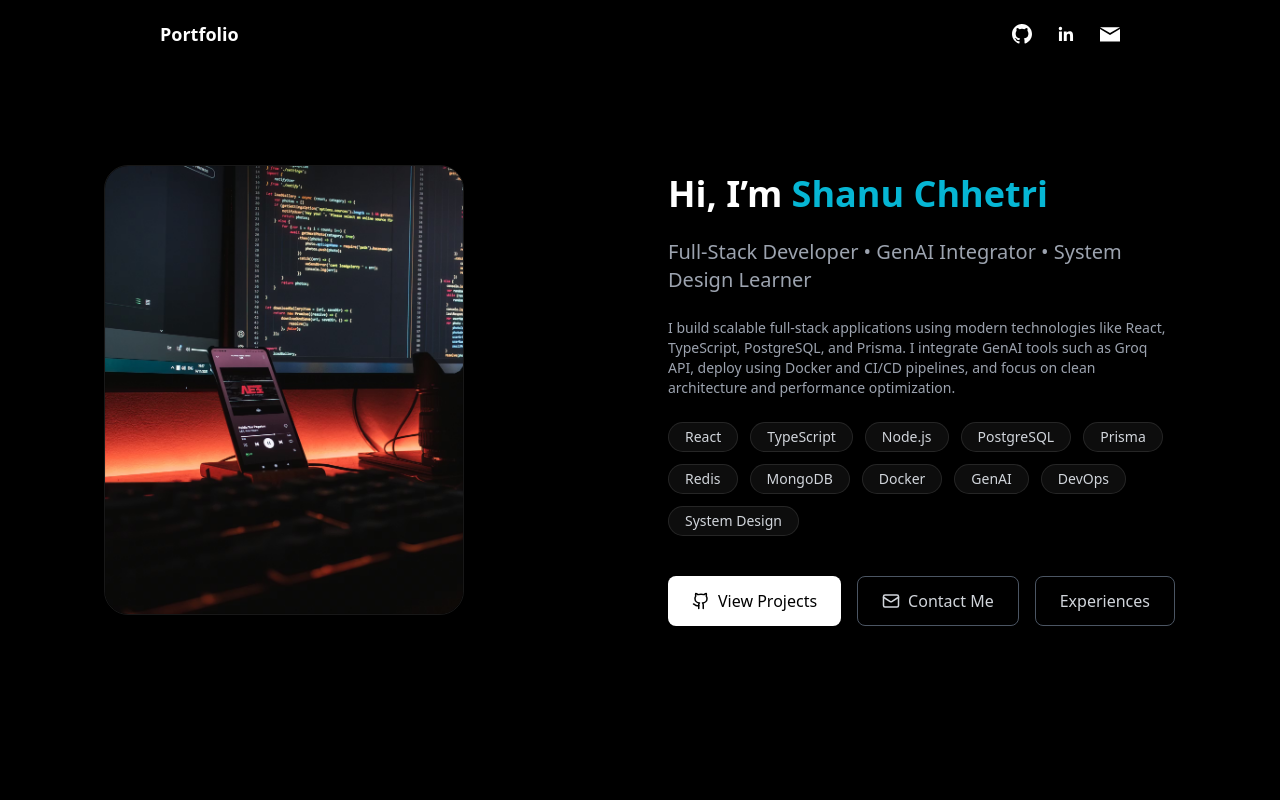
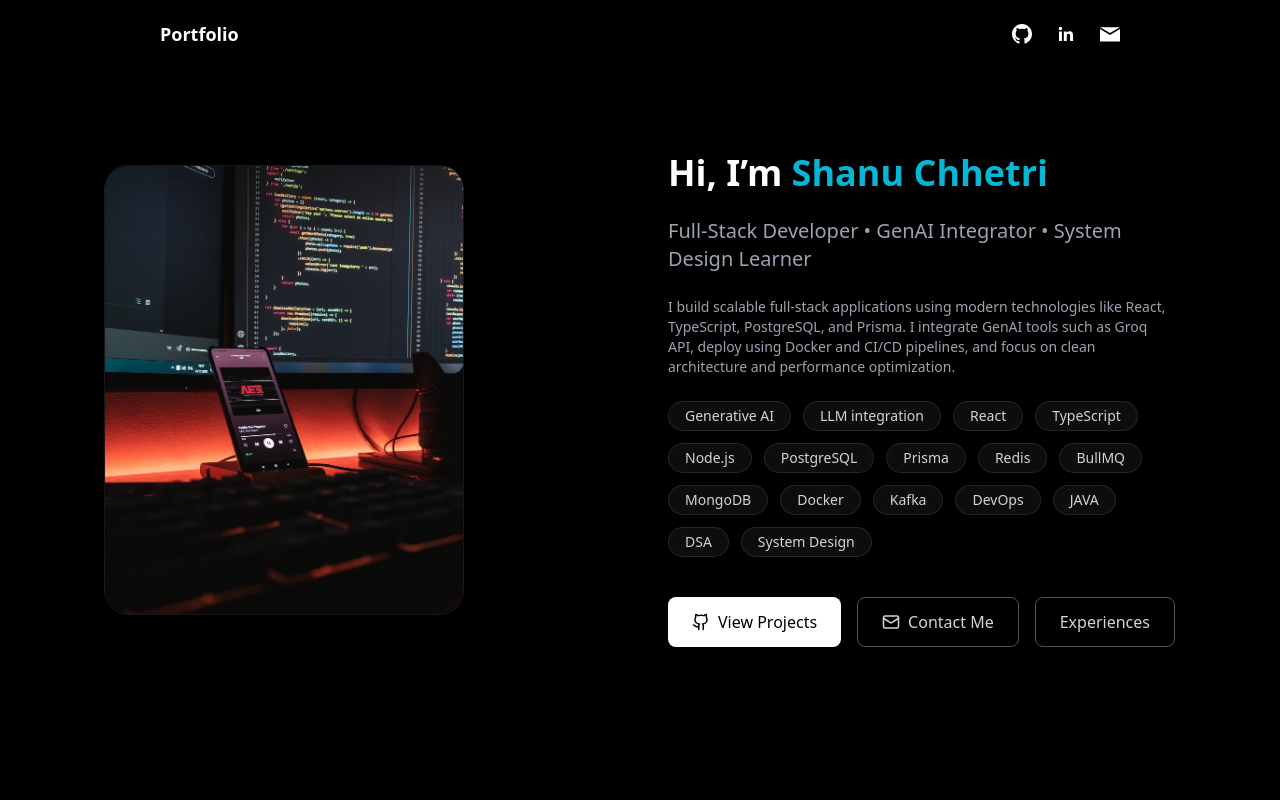
Before and after one commit to Shanu529/Portfolio, a React (Vite) app: page / in a window 1280 px wide. Shown: the top 800 px of the page. Built offline with nearby package versions, Linux system fonts and the light colour scheme.

Commit message:
feat: enhance tech stack and project visibility features

```diff
--- a/src/components/Hero.jsx
+++ b/src/components/Hero.jsx
@@ -83,16 +83,21 @@ function Hero() {
 
             <div className="flex flex-wrap  md:justify-start gap-3">
               {[
+                "Generative AI",
+                "LLM integration",
                 "React",
                 "TypeScript",
                 "Node.js",
                 "PostgreSQL",
                 "Prisma",
                 "Redis",
+                "BullMQ",
                 "MongoDB",
                 "Docker",
-                "GenAI",
+                "Kafka",
                 "DevOps",
+                "JAVA",
+                "DSA",
                 "System Design"
 
               ].map((tech, index) => (
--- a/src/components/Project.jsx
+++ b/src/components/Project.jsx
@@ -44,10 +44,12 @@ function Project() {
   const [active, setActive] = useState(1);
   const navigate = useNavigate();
   const activeProject = projects.find((p) => p.id === active);
+  const [showAll, setShowAll] = useState(false);
+
+  const visibility =  showAll ? projects : projects.slice(0, 4);
 
   return (
     <div className=" bg-black
-
     text-white py-14 px-5 md:px-20">
       <div className="flex flex-col md:flex-row gap-10 md:gap-16 max-w-7xl mx-auto">
 
@@ -60,7 +62,7 @@ function Project() {
             </span>
           </h2>
 
-          {projects.map((project) => (
+          {visibility.map((project) => (
             <button
               key={project.id}
               onClick={() => setActive(project.id)}
@@ -78,6 +80,18 @@ function Project() {
               </span>
             </button>
           ))}
+          {
+            projects.length>4 && (
+              <button
+              onClick={()=>setShowAll(!showAll)}
+              className="md:mt-4 md:px-4 py-2 border mt-2 px-2
+              hover:bg-cyan-500/20 hover:border-cyan-400
+              border-white/15 rounded-lg"
+              >
+                {showAll ? "Show less" : "See more"}
+              </button>
+            )
+          }
         </div>
 
         <div className="flex-1 flex flex-col items-center">
--- a/src/components/Stack.jsx
+++ b/src/components/Stack.jsx
@@ -9,6 +9,10 @@ function Stack() {
     { name: "PostgreSQL", img: "https://cdn.jsdelivr.net/gh/devicons/devicon/icons/postgresql/postgresql-original.svg" },
     { name: "Prisma", img: "https://cdn.jsdelivr.net/gh/devicons/devicon/icons/prisma/prisma-original.svg" },
     { name: "MongoDB", img: "https://cdn.jsdelivr.net/gh/devicons/devicon/icons/mongodb/mongodb-original.svg" },
+    { name: "Redis", img: "https://cdn.jsdelivr.net/gh/devicons/devicon/icons/redis/redis-original.svg" },
+    { name: "Kafka", img: "https://cdn.jsdelivr.net/gh/devicons/devicon/icons/apachekafka/apachekafka-original.svg", dark:true },
+    { name: "FastAPI", img: "https://cdn.jsdelivr.net/gh/devicons/devicon/icons/fastapi/fastapi-plain.svg", dark:true },
+    { name: "Python", img: "https://cdn.jsdelivr.net/gh/devicons/devicon/icons/python/python-original.svg", dark:true },
     { name: "Redis", img: "https://cdn.jsdelivr.net/gh/devicons/devicon/icons/redis/redis-original.svg" },
     { name: "Docker", img: "https://cdn.jsdelivr.net/gh/devicons/devicon/icons/docker/docker-original.svg" },
     { name: "Vercel", img: "https://cdn.jsdelivr.net/gh/devicons/devicon/icons/vercel/vercel-original.svg", dark: true },
```
